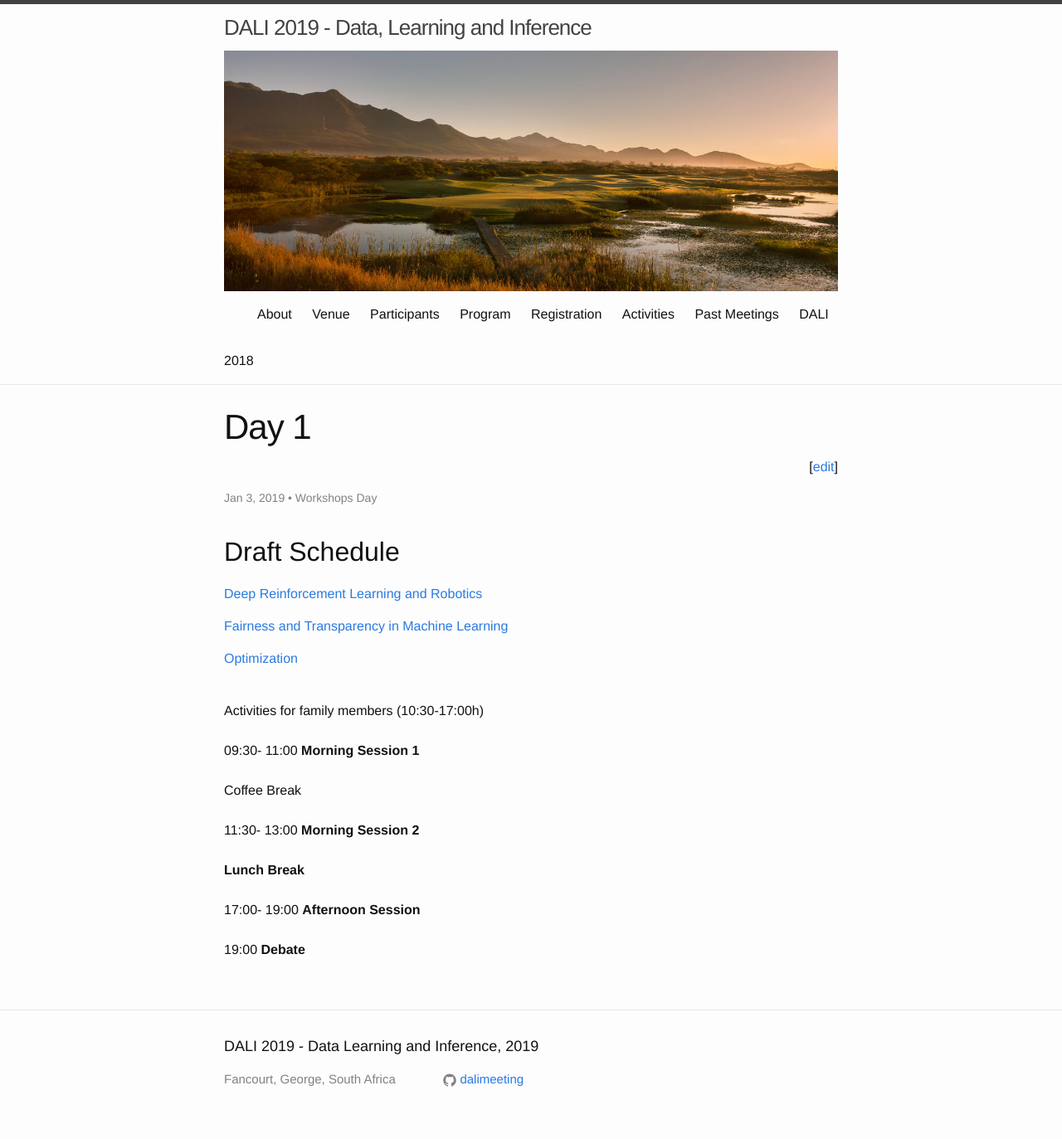
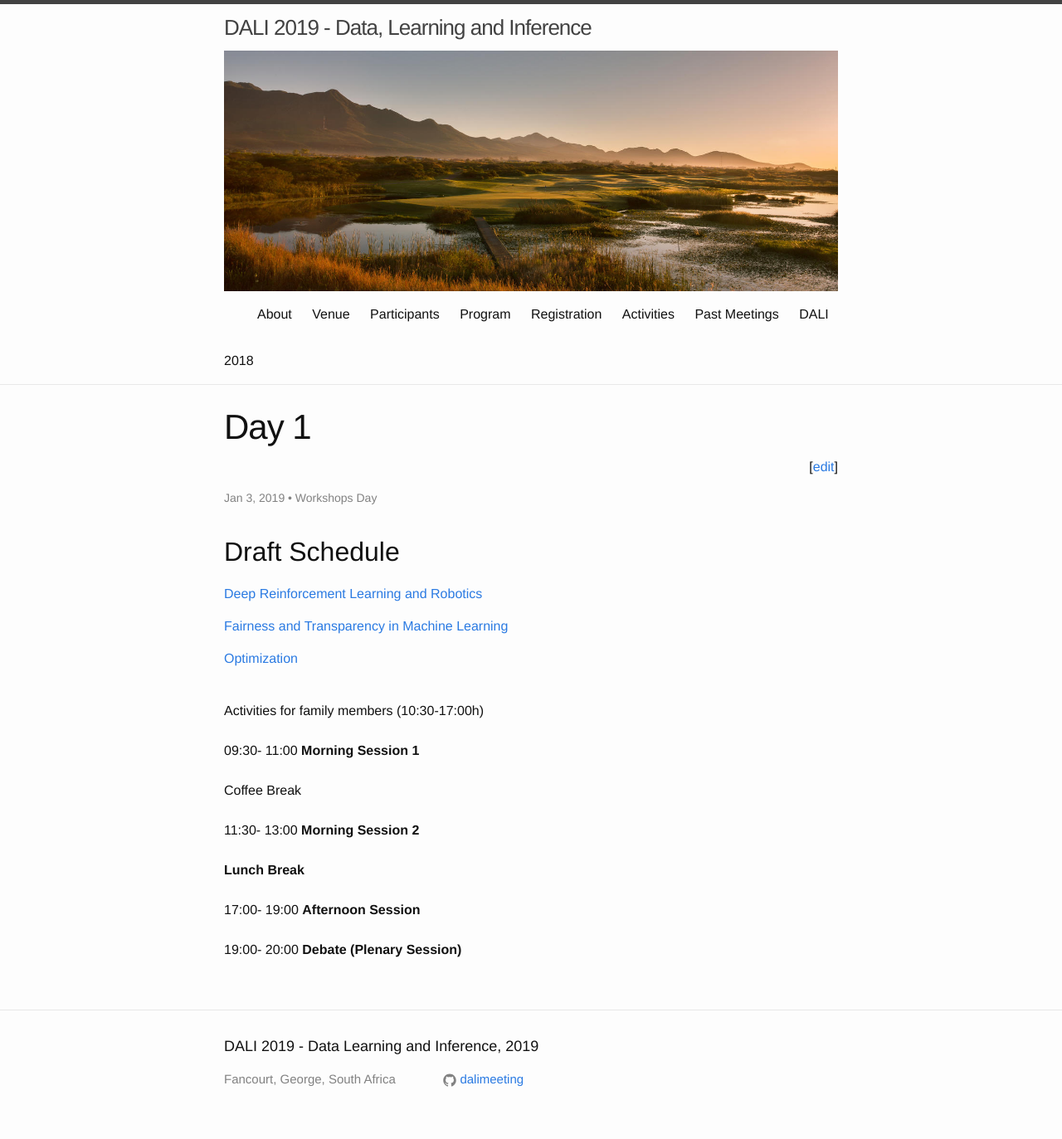
Before and after one commit to dalimeeting/dalimeeting.github.io, a Jekyll site: the page built from _posts/2019-01-03-day-1.md, in a window 1280 px wide. Shown: the whole page at 83% size. Built offline with Jekyll 4.4.1, drawn with Linux system fonts in a browser that asks for light colours.

Commit message:
Update 2019-01-03-day-1.md

```diff
--- a/_posts/2019-01-03-day-1.md
+++ b/_posts/2019-01-03-day-1.md
@@ -18,6 +18,7 @@ talks:
 - title: "Afternoon Session"
   start: "17:00"
   end: "19:00"
-- title: "Debate"
+- title: "Debate (Plenary Session)"
   start: "19:00"
+  end: "20:00"
 ---
```
